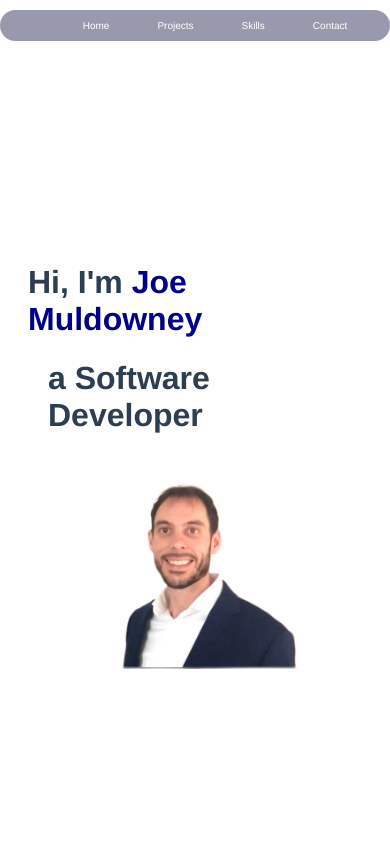
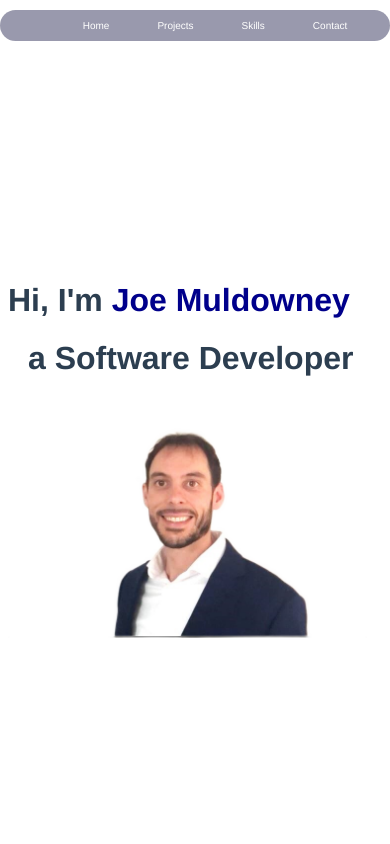
Before and after one commit to JoeMuldowney/Portfolio-Vue, a Vue app: page / in a window 390 px wide. Shown: the top 844 px of the page. Built offline with nearby package versions, Linux system fonts and the light colour scheme.

Commit message:
updating portfolio design and css

```diff
--- a/src/App.vue
+++ b/src/App.vue
@@ -1,6 +1,7 @@
 <template>
+  <div class="HelloWorld-Section">
   <ToolBar />
-
+  </div>
   <div class="fade-section">
     <HelloWorld />
   </div>
@@ -67,6 +68,10 @@ export default {
   -moz-osx-font-smoothing: grayscale;
   color: #2c3e50;
 }
+.HelloWorld-section {
+  margin-top: 20%; /* Reduce or increase as necessary */
+  padding: 20px; /* Add padding to separate sections */
+}
 
 .fade-section {
   opacity: 0;
@@ -83,20 +88,33 @@ export default {
 
 /* Mobile Styles */
 @media (max-width: 480px) {
+  .HelloWorld-section {
+  margin-top: 5%; /* Reduce or increase as necessary */
+  padding: 25px; /* Add padding to separate sections */
+}
 
 
 .fade-section {
-  margin-top: 60%; /* Reduce or increase as necessary */
-  padding: 20px; /* Add padding to separate sections */
+  margin-top: 70%; /* Reduce or increase as necessary */
+
 }
 
 
 }
 /* Mobile Styles */
-@media (max-width: 950px) {
+@media (max-width: 1150px) {
 
+  .HelloWorld-section {
   margin-top: 60%; /* Reduce or increase as necessary */
   padding: 20px; /* Add padding to separate sections */
+}
+
+.fade-section {
+  margin-top: 70%; /* Reduce or increase as necessary */
+
+}
+
+
 
 }
 
--- a/src/components/ContactInfo.vue
+++ b/src/components/ContactInfo.vue
@@ -88,7 +88,7 @@ form button {
 }
 }
 
-@media (max-width: 950px) {
+@media (max-width: 1150px) {
 .contact{
   width: 90%;
 }
--- a/src/components/HelloWorld.vue
+++ b/src/components/HelloWorld.vue
@@ -62,7 +62,7 @@ section p {
 @media (max-width: 480px) {
   h1 {
    font-size: 2.0rem; /* Reduce font size */
-   margin: 20px 0;
+   margin: 5px 0;
   }
   section p {
   font-weight: bold; /* Bold to match <h1> */
--- a/src/components/Projects.vue
+++ b/src/components/Projects.vue
@@ -41,8 +41,9 @@ export default {
 <style scoped>
 
 h1{
-  font-size: 60px;
-  margin-top: 10%;
+   font-size: 80px;
+  padding: 2rem 1rem;
+
 }
 .section {
 
--- a/src/components/SkillSet.vue
+++ b/src/components/SkillSet.vue
@@ -81,6 +81,7 @@ h1{
 
 
 
+
 }
 
 </style>
```
